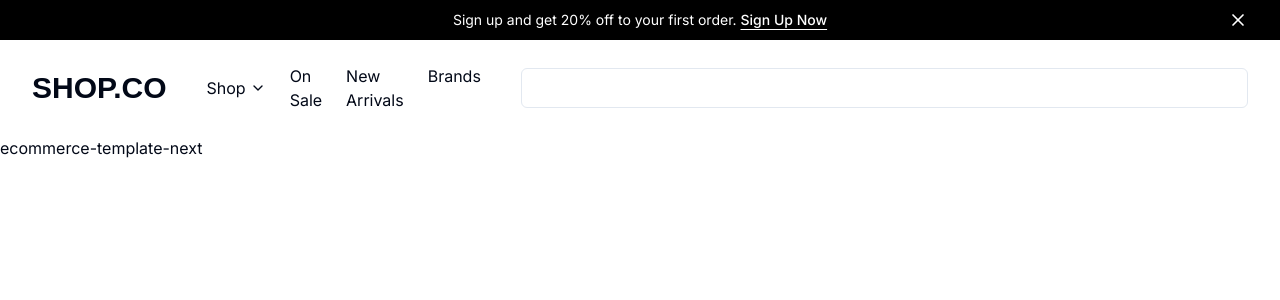
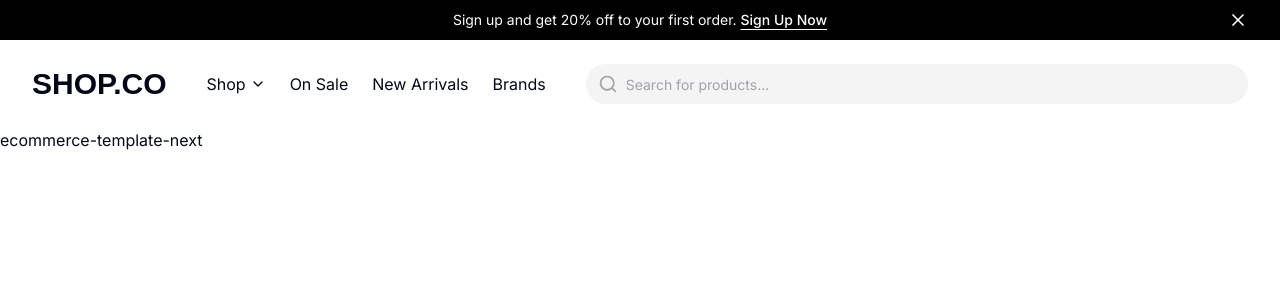
Before and after one commit to mehmetext/ecommerce-template-next, a Next.js app: page / in a window 1280 px wide. Shown: the top 300 px of the page. Built offline with nearby package versions, Linux system fonts and the light colour scheme; a web font is replaced by a local one.

Commit message:
Input component updated

```diff
--- a/src/components/Header.tsx
+++ b/src/components/Header.tsx
@@ -3,6 +3,7 @@ import SignUpBadge from "./SignUpBadge";
 import Link from "next/link";
 import HeaderMenu from "./HeaderMenu";
 import { Input } from "./ui/input";
+import { Search } from "lucide-react";
 
 export default function Header() {
   return (
@@ -14,7 +15,10 @@ export default function Header() {
             SHOP.CO
           </Link>
           <HeaderMenu />
-          <Input />
+          <Input
+            icon={<Search className="w-5 h-5" />}
+            placeholder="Search for products..."
+          />
         </div>
       </header>
     </div>
--- a/src/components/ui/input.tsx
+++ b/src/components/ui/input.tsx
@@ -1,22 +1,35 @@
 import * as React from "react";
 
 import { cn } from "@/lib/utils";
+import { Search } from "lucide-react";
 
 export interface InputProps
-  extends React.InputHTMLAttributes<HTMLInputElement> {}
+  extends React.InputHTMLAttributes<HTMLInputElement> {
+  icon?: React.ReactNode;
+}
 
 const Input = React.forwardRef<HTMLInputElement, InputProps>(
-  ({ className, type, ...props }, ref) => {
+  ({ className, type, icon, ...props }, ref) => {
     return (
+      <div className="flex-1 relative">
+        {icon && (
+          <div className="absolute left-3 top-1/2 -translate-y-1/2 text-zinc-400">
+            {icon}
+          </div>
+        )}
         <input
           type={type}
           className={cn(
-          "flex h-10 w-full rounded-md border border-input bg-background px-3 py-2 text-sm ring-offset-background file:border-0 file:bg-transparent file:text-sm file:font-medium placeholder:text-muted-foreground focus-visible:outline-none focus-visible:ring-2 focus-visible:ring-ring focus-visible:ring-offset-2 disabled:cursor-not-allowed disabled:opacity-50",
+            "flex-1 flex h-10 w-full rounded-full bg-zinc-100 px-3 py-2 text-sm ring-offset-background file:bg-transparent file:text-sm file:font-medium placeholder:text-zinc-400 focus-visible:outline-none focus-visible:ring-2 focus-visible:ring-ring focus-visible:ring-offset-2 disabled:cursor-not-allowed disabled:opacity-50",
+            {
+              "pl-10": icon,
+            },
             className
           )}
           ref={ref}
           {...props}
         />
+      </div>
     );
   }
 );
```
Lines whose indentation alone changed are shown as unchanged.
